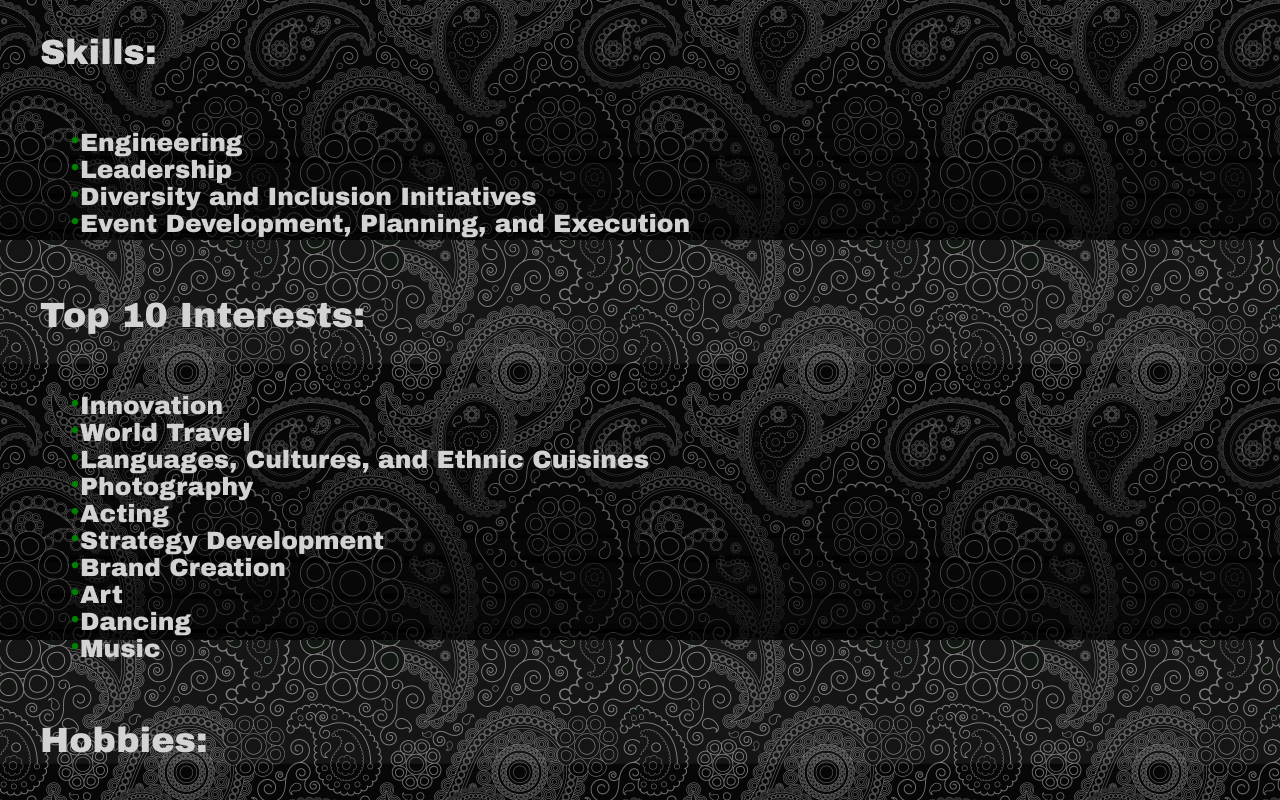
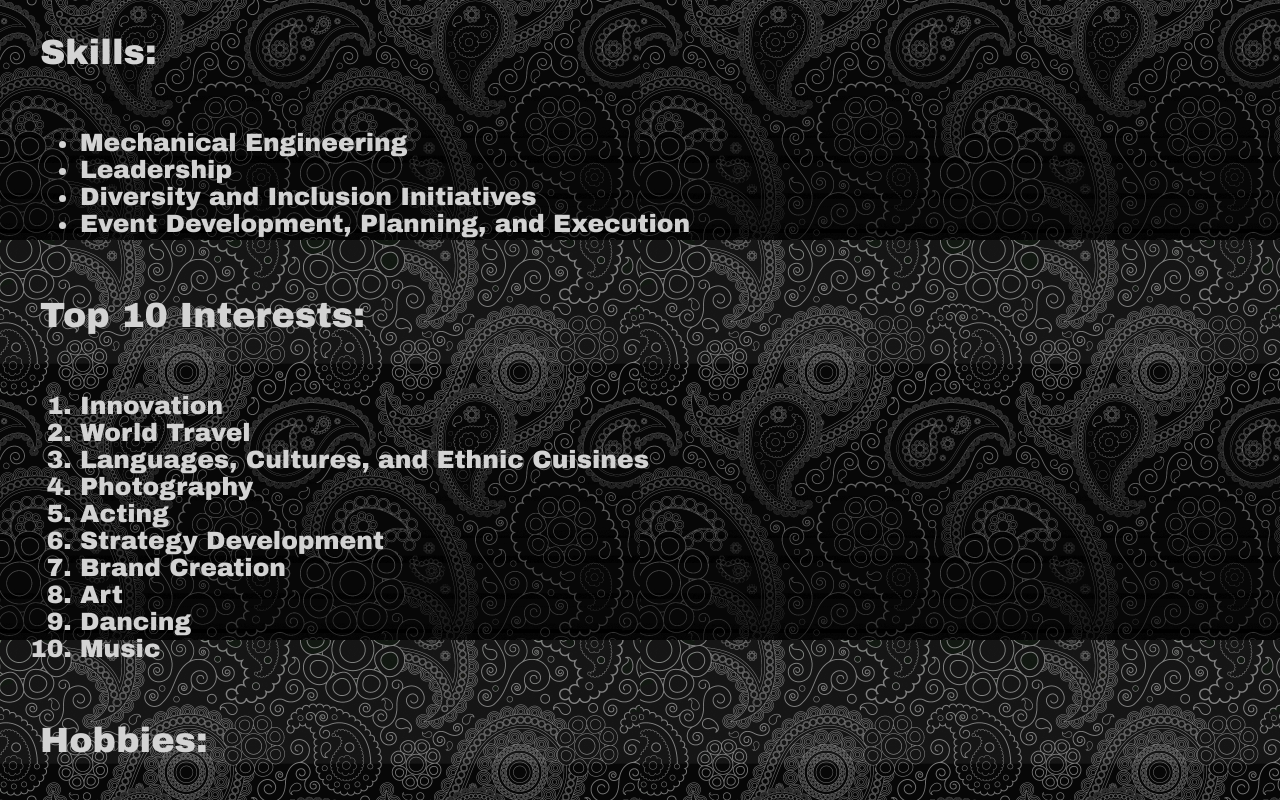
Before and after one commit to migsalmar/migsalmar.github.io, a plain HTML site: page index.html in a window 1280 px wide. Shown: the part 1760-2560 px from the top of the page. Drawn offline with Linux system fonts and the light colour scheme.

Commit message:
Added some comments; changed title

```diff
--- a/index.html
+++ b/index.html
@@ -1,7 +1,8 @@
 <!DOCTYPE html>
-<html>
+<html lang="en">
 <head>
-    <title>Miguel's Webpage</title>
+    <!-- The head stores the instructions for is the structural metadata (data on the data) which is not normally direclty displayed in the body of the webpage. -->
+    <title>Miguel's SuperPowered Webpage</title>
   <meta charset="UTF-8">
   <link rel="stylesheet" type="text/css" href="style.css">
   <style>
@@ -10,6 +11,7 @@
   </style>
 </head>
 <body>
+<!-- body attributes are defined on the file, style.css -->
   <div id="wrapper">
     <style>
     h1   {color:lightgray; text-align: center;font-size:100px}
@@ -25,7 +27,7 @@
       <img src="herrera-4.gif.CROP.original-original.gif" alt="Miguel Salgado" align="middle" style="width:1200px;height:700px">
     </p>
     <h2>Miguel Salgado</h2>
-    <h2>From Bayamon, Puerto Rico</h2>
+    <h2>From Bayamón, Puerto Rico</h2>
     <section>
       <h2>¡Hola!</h2>
       <h3>
@@ -42,7 +44,7 @@
     <section>
       <h5>Skills:</h5>
       <ul style="font-size:25px";><font color="lightgray">
-        <li>Engineering</li>
+        <li>Mechanical Engineering</li>
         <li>Leadership</li>
         <li>Diversity and Inclusion Initiatives</li>
         <li>Event Development, Planning, and Execution</li>
--- a/style.css
+++ b/style.css
@@ -3,24 +3,7 @@ body {
   font-weight: 900;
   background: url(background2.png) repeat;
   background-color: lavender;
-  li {
-      list-style: none;
-    }
 
-    li:before {
-      /* For a round bullet */
-      content:'\2022';
-      /* For a square bullet */
-      /*content:'\25A0';*/
-      display: block;
-      position: relative;
-      max-width: 0px;
-      max-height: 0px;
-      left: -10px;
-      top: -0px;
-      color: green;
-      font-size: 20px;
-    }
 }
 #wrapper {
   width: 1200px;
```
Also changed, not shown: 1 other file.
